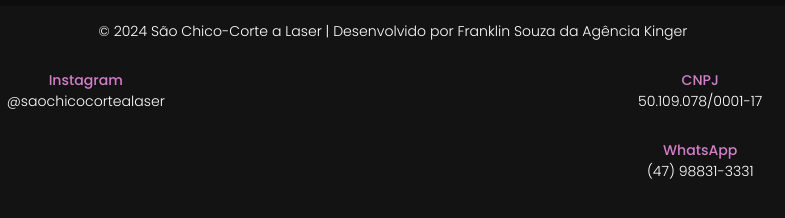
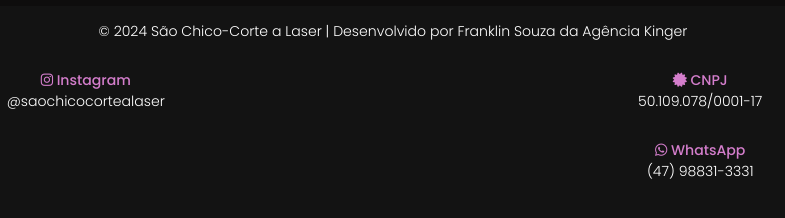
Before and after one commit to Franklinsouzax/S-o-Chico-Letreiros, a plain HTML site: page index.html in a window 1280 px wide. Shown: the part 3425-3643 px from the top of the page, 247-1032 px from the left. Drawn offline with Linux system fonts and the light colour scheme; files whose address does not match are found by name.

Commit message:
Add files via upload

```diff
--- a/index.html
+++ b/index.html
@@ -5,6 +5,7 @@
     <meta name="viewport" content="width=device-width, initial-scale=1.0">
 
     <!-- font -->
+    <script src="https://kit.fontawesome.com/2b8010b65e.js" crossorigin="anonymous"></script>
     <link rel="preconnect" href="https://fonts.gstatic.com" crossorigin>
     <link href="https://fonts.googleapis.com/css2?family=Poppins:ital,wght@0,100;0,200;0,300;0,400;0,500;0,600;0,700;0,800;0,900;1,100;1,200;1,300;1,400;1,500;1,600;1,700;1,800;1,900&display=swap" rel="stylesheet">
 
@@ -61,7 +62,7 @@
                             <span>Transforme</span> seu ambiente com <span>profissionalismo</span> e <span>sofisticação</span>
                         </h2>
                     </div>
-                    <a class="btn-2" href="https://api.whatsapp.com/message/RD2KGBQMMDR7C1?autoload=1&app_absent=0">
+                    <a class="btn-2" href="https://wa.me/554588313331">
                     faça o seu orçamento
                     </a>
                     <div class="degrade-preto">
@@ -162,7 +163,7 @@
 
                             <script src="modal.js"></script>
 
-                            <a class="btn-2" href="https://api.whatsapp.com/message/RD2KGBQMMDR7C1?autoload=1&app_absent=0">
+                            <a class="btn-2" href="https://wa.me/554588313331">
                             faça o seu orçamento
                             </a>
             </section>
@@ -238,6 +239,7 @@
 
                     <p>
                         <span>
+                            <i class="fa-brands fa-instagram"></i>
                             Instagram
                         </span>
                         <br/>
@@ -246,12 +248,18 @@
                 </div>
                 <div class="footer-direito">
                     <p>
-                        <span>CNPJ</span>
+                        <span>
+                            <i class="fa-solid fa-certificate"></i>
+                            CNPJ</span>
                         <br/>
                         50.109.078/0001-17
                     </p>
                     <p>
-                        <span>WhatsApp</span>
+
+                        <span>
+                            <i class="fa-brands fa-whatsapp"></i>
+                            WhatsApp
+                        </span>
                         <br/>
                         (47) 98831-3331
                     </p>
```
